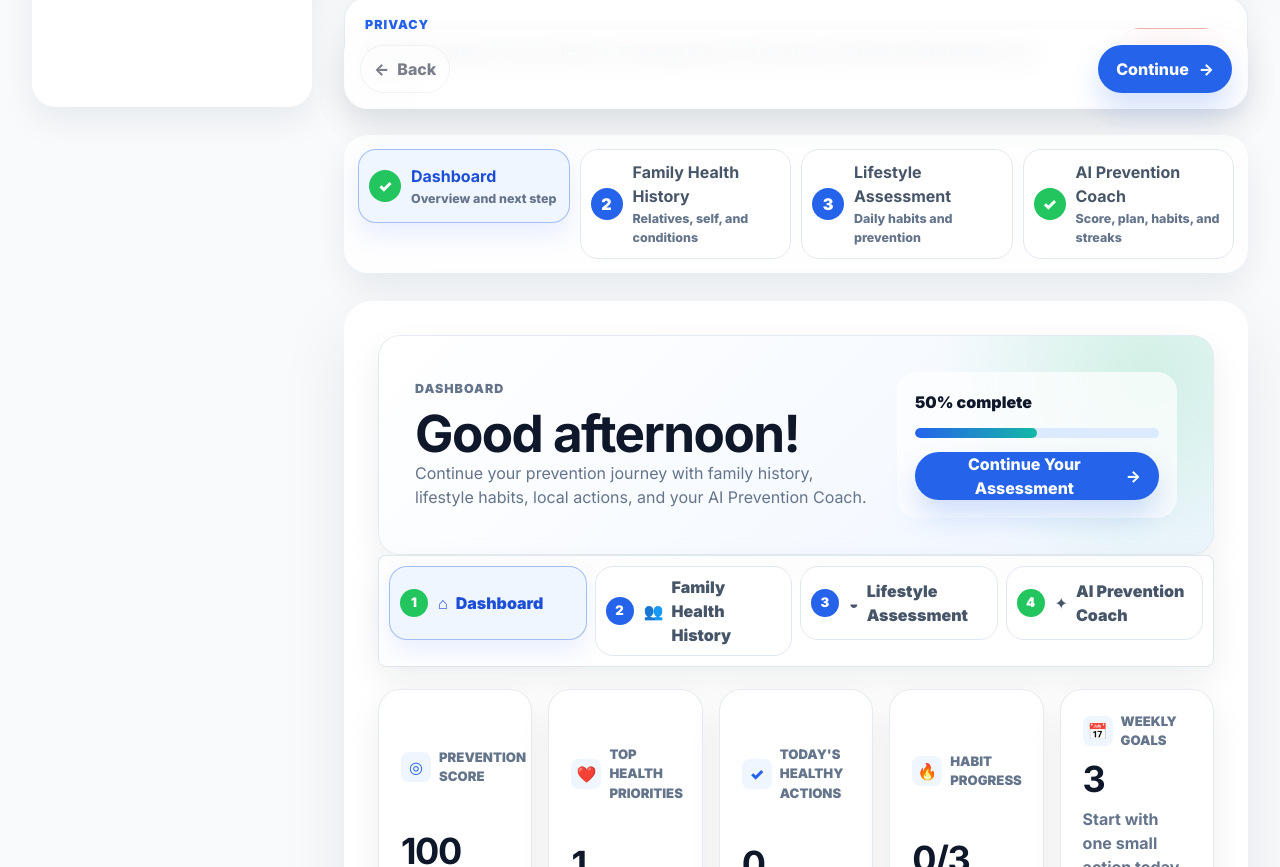
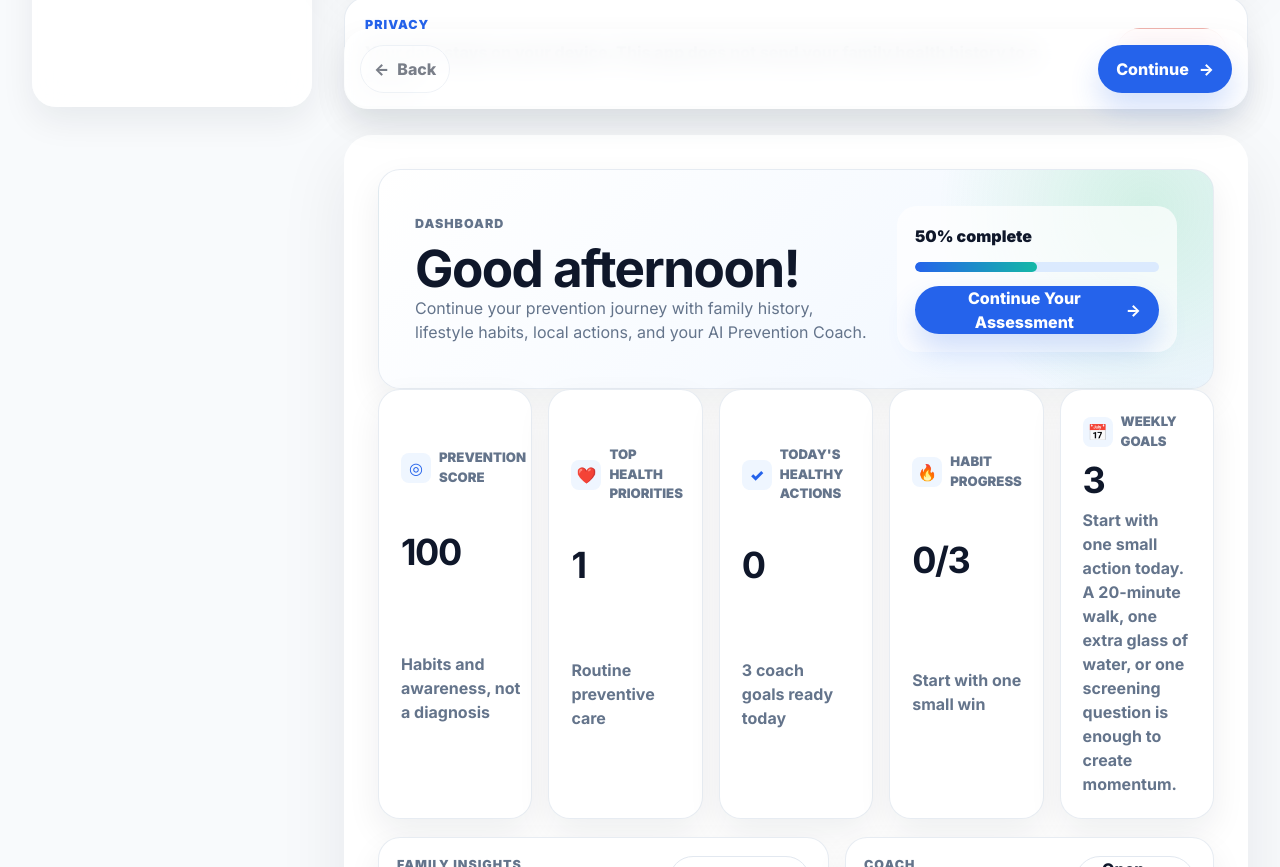
Before and after one commit to kevinlee2010/family-health-app, a React (Vite) app: page / in a window 1280 px wide. Shown: the part 677-1544 px from the top of the page. Built offline with nearby package versions, Linux system fonts and the light colour scheme.

Commit message:
Simplify navigation and dashboard workflow

```diff
--- a/src/App.css
+++ b/src/App.css
@@ -287,87 +287,6 @@ body {
   transform: translateY(1px);
 }
 
-.progress-panel {
-  border: 1px solid rgba(220, 230, 238, 0.95);
-  border-radius: 8px;
-  background: rgba(255, 255, 255, 0.82);
-  box-shadow: var(--shadow-soft);
-  padding: 10px;
-}
-
-.dashboard-progress-panel {
-  margin-bottom: 22px;
-}
-
-.progress-steps {
-  list-style: none;
-  margin: 0;
-  padding: 0;
-  display: grid;
-  grid-template-columns: repeat(auto-fit, minmax(150px, 1fr));
-  gap: 8px;
-}
-
-.progress-step {
-  width: 100%;
-  min-height: 52px;
-  border: 1px solid var(--line);
-  border-radius: 8px;
-  background: #ffffff;
-  color: var(--muted-strong);
-  display: flex;
-  align-items: center;
-  gap: 10px;
-  padding: 8px 10px;
-  text-align: left;
-  font-weight: 900;
-  cursor: pointer;
-  transition:
-    background 160ms ease,
-    border-color 160ms ease,
-    color 160ms ease,
-    box-shadow 160ms ease,
-    transform 160ms ease;
-}
-
-.progress-number {
-  width: 28px;
-  height: 28px;
-  border-radius: 999px;
-  background: var(--surface-strong);
-  color: var(--muted);
-  display: inline-grid;
-  flex: 0 0 auto;
-  place-items: center;
-  font-size: 0.82rem;
-  font-weight: 950;
-}
-
-.progress-label {
-  min-width: 0;
-  display: inline-flex;
-  align-items: center;
-  gap: 8px;
-}
-
-.progress-step:hover,
-.progress-step:focus-visible,
-.progress-step.active {
-  border-color: #93cfc6;
-  background: var(--accent-soft);
-  color: var(--accent-dark);
-  outline: none;
-}
-
-.progress-step.complete .progress-number {
-  background: var(--accent);
-  color: #ffffff;
-}
-
-.progress-step.active {
-  box-shadow: 0 0 0 4px rgba(12, 143, 124, 0.12);
-}
-
 .page-heading,
 .list-heading,
 .tree-heading {
@@ -1393,7 +1312,6 @@ input:focus {
 .view-tab:focus-visible,
 .secondary-action:focus-visible,
 .danger-action:focus-visible,
-.progress-step:focus-visible,
 .condition-button:focus-visible,
 .tier-toggle:focus-visible,
 .tree-node-card:focus-visible {
@@ -2315,7 +2233,6 @@ input:focus {
 .risk-panel,
 .prevention-panel,
 .wellness-panel,
-.step-progress,
 .flow-message,
 .flow-footer-actions {
   border-radius: 16px;
@@ -2323,85 +2240,6 @@ input:focus {
 
 .app-hero {
   padding: clamp(24px, 4vw, 44px);
-}
-
-.step-progress {
-  border: 1px solid rgba(220, 230, 238, 0.95);
-  background: rgba(255, 255, 255, 0.92);
-  box-shadow: var(--shadow-soft);
-  padding: 12px;
-}
-
-.step-progress ol {
-  list-style: none;
-  margin: 0;
-  padding: 0;
-  display: grid;
-  grid-template-columns: repeat(4, minmax(0, 1fr));
-  gap: 10px;
-}
-
-.step-progress-item {
-  width: 100%;
-  min-height: 68px;
-  border: 1px solid var(--line);
-  border-radius: 14px;
-  background: #ffffff;
-  color: var(--muted-strong);
-  display: flex;
-  gap: 10px;
-  align-items: center;
-  padding: 10px;
-  text-align: left;
-  cursor: pointer;
-  transition:
-    transform 160ms ease,
-    box-shadow 160ms ease,
-    border-color 160ms ease,
-    background 160ms ease;
-}
-
-.step-progress-item:hover,
-.step-progress-item:focus-visible {
-  border-color: var(--accent);
-  box-shadow: 0 0 0 4px rgba(12, 143, 124, 0.12);
-  outline: none;
-  transform: translateY(-1px);
-}
-
-.step-progress-item.active {
-  border-color: var(--accent);
-  background: var(--accent-soft);
-  color: var(--accent-dark);
-}
-
-.step-progress-item.complete .step-progress-number {
-  background: var(--accent);
-  color: #ffffff;
-}
-
-.step-progress-number {
-  width: 32px;
-  height: 32px;
-  border-radius: 999px;
-  background: var(--surface-strong);
-  color: var(--muted);
-  display: inline-grid;
-  place-items: center;
-  flex: 0 0 auto;
-  font-weight: 900;
-}
-
-.step-progress-item strong,
-.step-progress-item small {
-  display: block;
-}
-
-.step-progress-item small {
-  margin-top: 2px;
-  color: var(--muted);
-  font-size: 0.78rem;
-  font-weight: 750;
 }
 
 .flow-message {
@@ -2597,14 +2435,6 @@ button:disabled {
     width: fit-content;
   }
 
-  .progress-steps {
-    grid-template-columns: repeat(2, minmax(0, 1fr));
-  }
-
-  .step-progress ol {
-    grid-template-columns: repeat(2, minmax(0, 1fr));
-  }
-
   .dashboard-summary-grid {
     grid-template-columns: repeat(2, minmax(0, 1fr));
   }
@@ -2682,8 +2512,7 @@ button:disabled {
     width: fit-content;
   }
 
-  .privacy-banner,
-  .progress-panel {
+  .privacy-banner {
     padding: 14px;
   }
 
@@ -2691,11 +2520,6 @@ button:disabled {
     width: 100%;
   }
 
-  .progress-steps {
-    grid-template-columns: 1fr;
-  }
-
-  .step-progress ol,
   .flow-footer-actions,
   .impact-action-card {
     grid-template-columns: 1fr;
@@ -2710,10 +2534,6 @@ button:disabled {
   .flow-footer-actions {
     align-items: flex-start;
     flex-direction: column;
-  }
-
-  .progress-step {
-    min-height: 46px;
   }
 
   .privacy-pill {
@@ -3003,7 +2823,6 @@ select:focus-visible {
 .prevention-panel,
 .wellness-panel,
 .results-briefing-page,
-.step-progress,
 .flow-footer-actions,
 .app-disclaimer {
   animation: fade-slide-up 420ms ease both;
@@ -3156,56 +2975,6 @@ select:focus-visible {
   color: var(--muted);
 }
 
-.step-progress {
-  border: 0;
-  border-radius: 24px;
-  background: rgba(255, 255, 255, 0.76);
-  box-shadow: var(--shadow-soft);
-  padding: 14px;
-  backdrop-filter: blur(16px);
-}
-
-.step-progress ol {
-  gap: 10px;
-}
-
-.step-progress-item,
-.progress-step {
-  border: 1px solid var(--line);
-  border-radius: 18px;
-  background: #ffffff;
-  min-height: 74px;
-  transition:
-    border-color 180ms ease,
-    box-shadow 180ms ease,
-    transform 180ms ease,
-    background 180ms ease;
-}
-
-.step-progress-item:hover,
-.progress-step:hover {
-  border-color: rgba(37, 99, 235, 0.32);
-  transform: translateY(-2px);
-}
-
-.step-progress-item.active,
-.progress-step.active {
-  border-color: rgba(37, 99, 235, 0.38);
-  background: var(--blue-soft);
-  box-shadow: 0 12px 26px rgba(37, 99, 235, 0.1);
-}
-
-.step-progress-number,
-.progress-number {
-  background: var(--accent);
-  color: #ffffff;
-}
-
-.step-progress-item.complete .step-progress-number,
-.progress-step.complete .progress-number {
-  background: var(--success);
-}
-
 .dashboard-panel,
 .profile-panel,
 .family-form-panel,
@@ -3951,11 +3720,6 @@ input:focus {
     width: 100%;
   }
 
-  .step-progress ol,
-  .progress-steps {
-    grid-template-columns: 1fr;
-  }
-
   .profile-grid,
   .body-measure-grid,
   .lifestyle-grid,
--- a/src/App.jsx
+++ b/src/App.jsx
@@ -124,27 +124,19 @@ const starterIllnesses = illnessCategories.flatMap((category) => category.illnes
 const guidedSteps = [
   {
     id: 'dashboard',
-    icon: '⌂',
     label: 'Dashboard',
-    helper: 'Overview and next step',
   },
   {
     id: 'family',
-    icon: '👥',
     label: 'Family Health History',
-    helper: 'Relatives, self, and conditions',
   },
   {
     id: 'lifestyle',
-    icon: '◒',
     label: 'Lifestyle Assessment',
-    helper: 'Daily habits and prevention',
   },
   {
     id: 'coach',
-    icon: '✦',
     label: 'AI Prevention Coach',
-    helper: 'Score, plan, habits, and streaks',
   },
 ]
 
@@ -1326,40 +1318,6 @@ function ClickableConditionTag({
       conditionName={conditionName}
       onOpenConditionDetails={onOpenConditionDetails}
     />
-  )
-}
-
-function StepProgress({ activeStepId, onStepClick, steps, completedStepIds }) {
-  return (
-    <nav className="step-progress" aria-label="Progress">
-      <ol>
-        {steps.map((step, index) => {
-          const isActive = step.id === activeStepId
-          const isComplete = completedStepIds.includes(step.id)
-
-          return (
-            <li key={step.id}>
-              <button
-                className={`step-progress-item${isActive ? ' active' : ''}${
-                  isComplete ? ' complete' : ''
-                }`}
-                type="button"
-                aria-current={isActive ? 'step' : undefined}
-                onClick={() => onStepClick(step.id)}
-              >
-                <span className="step-progress-number" aria-hidden="true">
-                  {isComplete ? '✓' : index + 1}
-                </span>
-                <span>
-                  <strong>{step.label}</strong>
-                  <small>{step.helper}</small>
-                </span>
-              </button>
-            </li>
-          )
-        })}
-      </ol>
-    </nav>
   )
 }
 
@@ -1921,10 +1879,6 @@ function App() {
       : null
   const continueTarget = nextWorkflowStep?.id || 'dashboard'
   const finishTarget = activeView === 'coach' ? 'dashboard' : null
-  const dashboardWorkflowProgress = workflowProgress.map((step, index) => ({
-    ...step,
-    isActive: step.id === activeView || (activeView === 'dashboard' && index === 0),
-  }))
   const completionPercent = Math.round(
     (workflowProgress.filter((step) => step.isComplete).length /
       workflowProgress.length) *
@@ -2426,15 +2380,6 @@ function App() {
           </button>
         </section>
 
-        <StepProgress
-          activeStepId={activeView}
-          completedStepIds={workflowProgress
-            .filter((step) => step.isComplete)
-            .map((step) => step.id)}
-          onStepClick={changeView}
-          steps={workflowSteps}
-        />
-
         {successMessage ? (
           <p className="flow-message success" role="status">
             {successMessage}
@@ -2470,31 +2415,6 @@ function App() {
               </button>
             </div>
           </div>
-
-          <section
-            className="progress-panel dashboard-progress-panel"
-            aria-label="Setup progress"
-          >
-            <ol className="progress-steps">
-              {dashboardWorkflowProgress.map((step) => (
-                <li key={step.id}>
-                  <button
-                    className={`progress-step${
-                      step.isComplete ? ' complete' : ''
-                    }${step.isActive ? ' active' : ''}`}
-                    type="button"
-                    onClick={() => changeView(step.id)}
-                  >
-                    <span className="progress-number">{step.number}</span>
-                    <span className="progress-label">
-                      <span aria-hidden="true">{step.icon}</span>
-                      <span>{step.label}</span>
-                    </span>
-                  </button>
-                </li>
-              ))}
-            </ol>
-          </section>
 
           <div className="dashboard-summary-grid">
             {dashboardSummaryCards.map((card) => (
```
